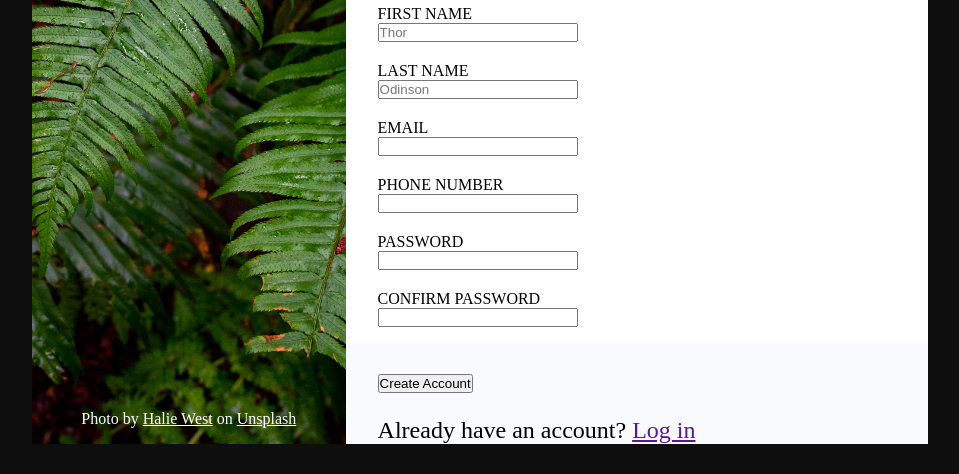
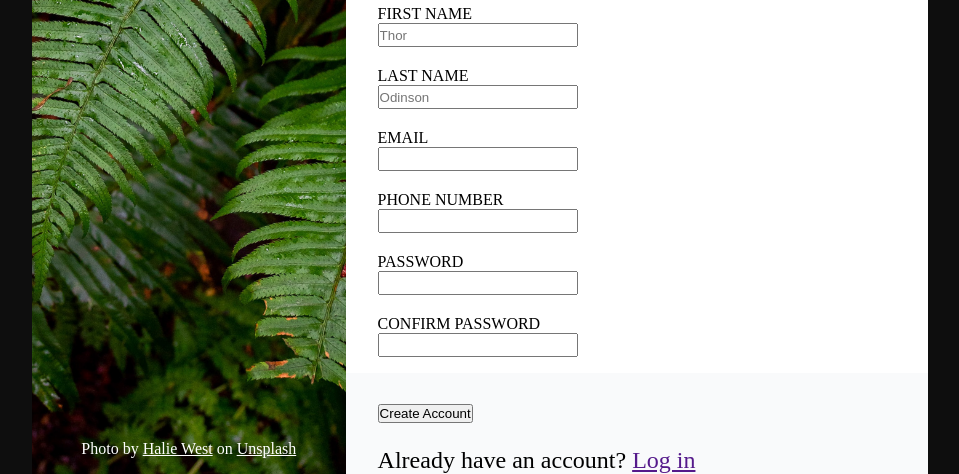
Before and after one commit to joaojgabriel/form, a plain HTML site: page index.html in a window 1280 px wide. Shown: the part 384-858 px from the top of the page, without its empty margins (160-1119 px from the left). Before the commit the page ends 828 px from the top, so only its background shows below. Drawn offline with Linux system fonts and the light colour scheme.

Commit message:
Style input fields

```diff
--- a/styles.css
+++ b/styles.css
@@ -98,5 +98,7 @@ label {
 
 input {
   width: 200px;
+  height: 1.5rem;
   display: block;
+  outline-color: blue;
 }
```
